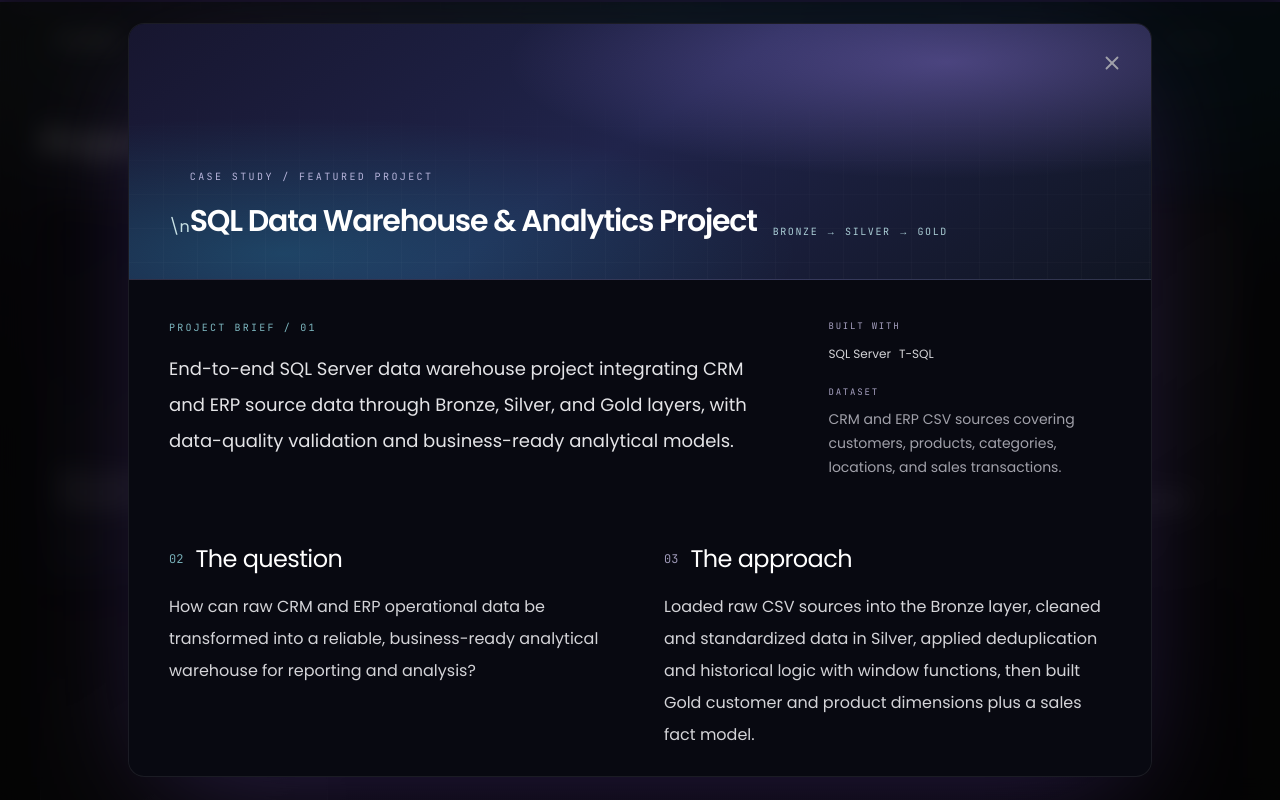
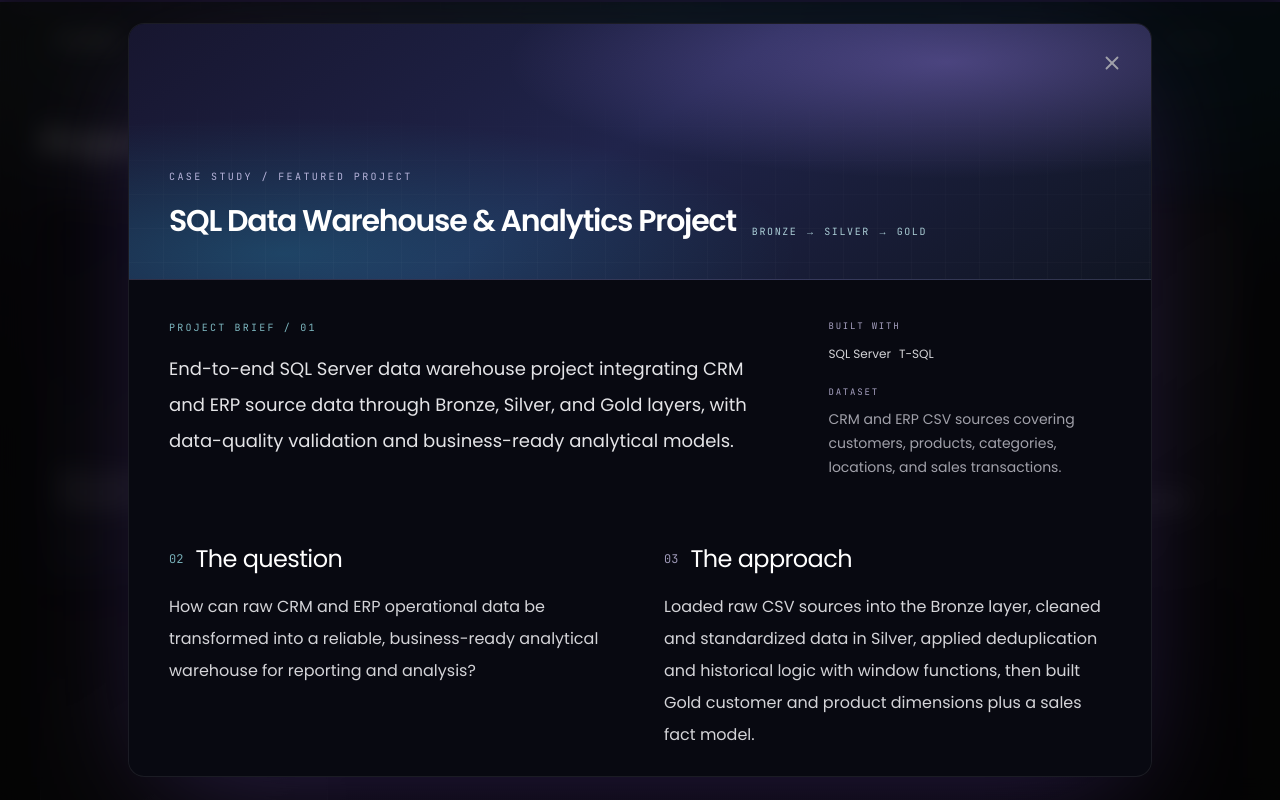
Before and after one commit to bhaskar-nb/portfolio, a Next.js app: page / in a window 1280 px wide. Both pictures are taken after a click on the button 184 px from the left and 2609 px from the top of the page. Shown: the part 2209-3009 px from the top of the page. Built offline with nearby package versions, Linux system fonts and the light colour scheme.

Commit message:
Fix modal header JSX newline

```diff
--- a/components/Projects.tsx
+++ b/components/Projects.tsx
@@ -227,7 +227,8 @@ export default function Projects() {
                             : "linear-gradient(145deg,#17162f 0%,#262040 48%,#101018 100%)",
                 }}
               >
-                <div className="pointer-events-none absolute inset-0 bg-[radial-gradient(ellipse_at_80%_15%,rgba(167,139,250,0.34),transparent_38%),radial-gradient(ellipse_at_15%_90%,rgba(34,211,238,0.2),transparent_42%)]" />\n                <div className="pointer-events-none absolute inset-0 opacity-[0.12] [background-image:linear-gradient(rgba(255,255,255,.18)_1px,transparent_1px),linear-gradient(90deg,rgba(255,255,255,.18)_1px,transparent_1px)] [background-size:34px_34px] [mask-image:linear-gradient(to_top,black,transparent)]" />
+                <div className="pointer-events-none absolute inset-0 bg-[radial-gradient(ellipse_at_80%_15%,rgba(167,139,250,0.34),transparent_38%),radial-gradient(ellipse_at_15%_90%,rgba(34,211,238,0.2),transparent_42%)]" />
+                <div className="pointer-events-none absolute inset-0 opacity-[0.12] [background-image:linear-gradient(rgba(255,255,255,.18)_1px,transparent_1px),linear-gradient(90deg,rgba(255,255,255,.18)_1px,transparent_1px)] [background-size:34px_34px] [mask-image:linear-gradient(to_top,black,transparent)]" />
                 <div className="relative z-10 max-w-3xl">
                   <span className="inline-flex items-center gap-2 font-mono text-[10px] uppercase tracking-[0.24em] text-violet-200/80">
                     {active ? "Case study / Featured project" : "Case study / Additional project"}
```
